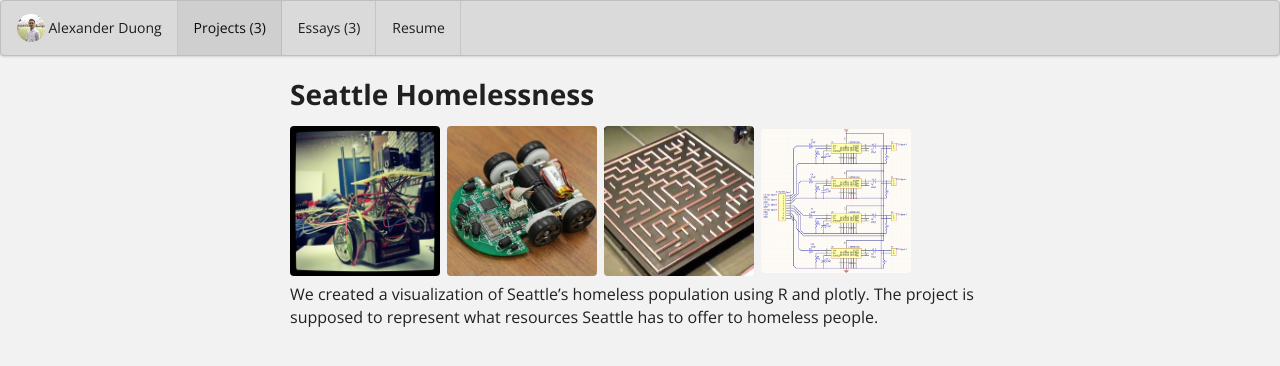
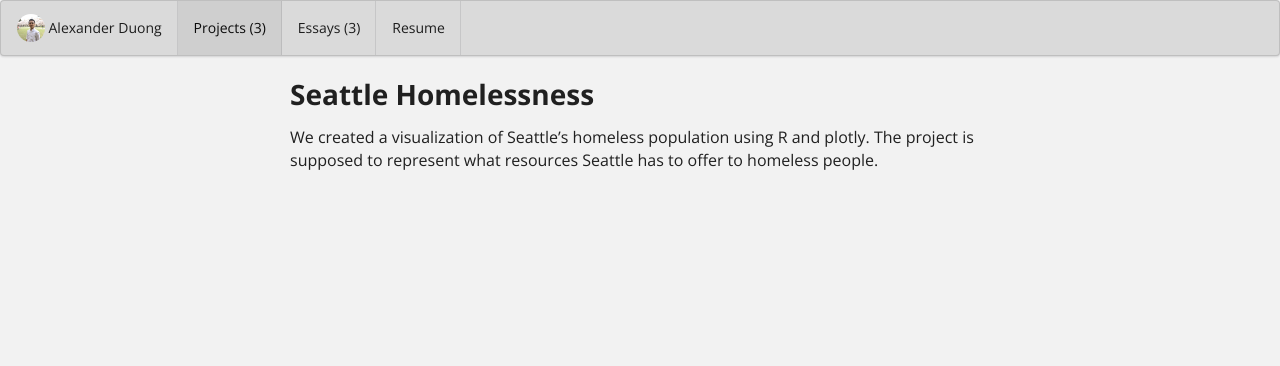
Before and after one commit to aerocraker/aerocraker.github.io, a Jekyll site: the page built from projects/project-1.md, in a window 1280 px wide. Shown: the top 366 px of the page. Built offline with Jekyll 4.4.1, drawn with Linux system fonts in a browser that asks for light colours.

Commit message:
Update project-1.md

```diff
--- a/projects/project-1.md
+++ b/projects/project-1.md
@@ -13,11 +13,4 @@ labels:
 summary: My team and I created a visualization of Seattle's homeless population.
 ---
 
-<div class="ui small rounded images">
-  <img class="ui image" src="../images/micromouse-robot.png">
-  <img class="ui image" src="../images/micromouse-robot-2.jpg">
-  <img class="ui image" src="../images/micromouse.jpg">
-  <img class="ui image" src="../images/micromouse-circuit.png">
-</div>
-
 We created a visualization of Seattle's homeless population using R and plotly. The project is supposed to represent what resources Seattle has to offer to homeless people.
```
